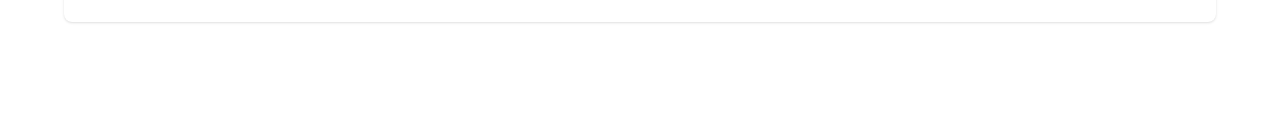
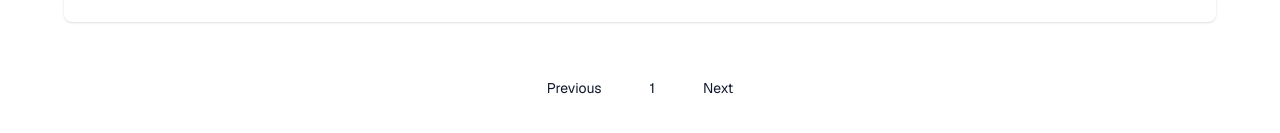
Before and after one commit to QwasarSV/Qwasar-Job-Board, a Next.js app in the folder frontend/qwasar-jobboard/: page / in a window 1280 px wide. Shown: the part 735-868 px from the top of the page. Built offline with nearby package versions, Linux system fonts and the light colour scheme.

Commit message:
Added styling for page navigation buttons

```diff
--- a/frontend/qwasar-jobboard/src/app/globals.css
+++ b/frontend/qwasar-jobboard/src/app/globals.css
@@ -67,7 +67,6 @@ body {
 }
 
 .apply-button {
-  /* background: var(--blue-hover); */
   background: #1d4ed8;
   color: var(--card);
   height: 40px;
@@ -78,8 +77,24 @@ body {
 }
 
 .apply-button:hover {
-  /* background: var(--hover-foreground); */
   background: #1e40af;
+}
+
+.page-button {
+  color: var(--accent-foreground);
+  border: 1px solid var(--accent);
+  /* background: var(--primary-foreground); */
+}
+
+.page-button .active {
+  color: var(--background);
+  background: var(--accent-foreground);
+  border-color: var(--accent-foreground);
+}
+
+.page-button:hover:not(.active) {
+  background: var(--accent);
+  /* color: var(--primary-foreground); */
 }
 
 /*
--- a/frontend/qwasar-jobboard/src/app/page.js
+++ b/frontend/qwasar-jobboard/src/app/page.js
@@ -27,7 +27,7 @@ export default function HomePage() {
           <div className="text-muted-foreground">Search bar placeholder</div>
         </div>
 
-        {/* Job card positioned right below */}
+        {/* Job card */}
         <main className="flex-1 py-8">
           <div className="w-[90%] max-w-auto mx-auto space-y-8">
             {/* {jobs.map(job => (
@@ -48,14 +48,17 @@ export default function HomePage() {
           </div>
 
           {/* Pagination */}
-          {/* <div className="mt-12 flex justify-center gap-4">
-            <button className="px-6 py-2 border rounded-md hover:bg-gray-100">
+          <div className="mt-12 flex justify-center gap-4">
+            <button className="px-4 py-2 page-button rounded-md text-sm">
               Previous
             </button>
-            <button className="px-6 py-2 bg-blue-600 text-white rounded-md hover:bg-blue-700">
+            <button className="px-4 py-2 page-button rounded-md text-sm">
+              1
+            </button>
+            <button className="px-4 py-2 page-button rounded-md text-sm">
               Next
             </button>
-          </div> */}
+          </div>
         </main>
         {/* <div className='flex-1 flex flex-col items-center p-4'>
           <JobCard
```
